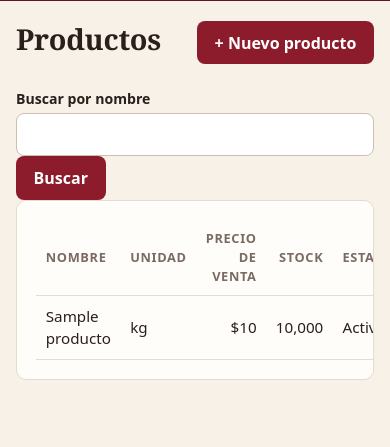
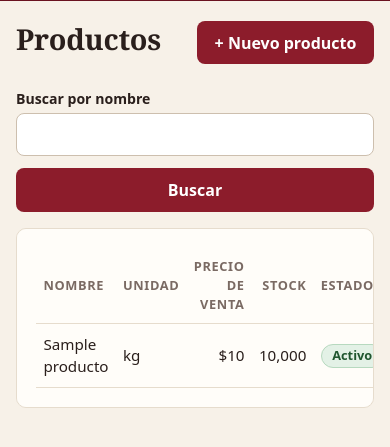
Before and after one commit to LFP2002/corte-gestion, a Django app: page /productos/ in a window 390 px wide. Shown: the part 301-748 px from the top of the page. Run offline with Django 5.2, Linux system fonts and the light colour scheme; a user stored in the database is signed in; tables that the repository leaves empty hold one stand-in row (values such as "Sample post").

Commit message:
style: mejorar dashboard, búsquedas, estados y responsive

```diff
--- a/static/css/style.css
+++ b/static/css/style.css
@@ -113,3 +113,65 @@ input[type="checkbox"] { width: auto; }
 .grid > a.card { text-decoration: none; color: var(--ink); }
 .grid > a.card:hover { border-color: var(--brand); }
 @media (max-width: 600px) { main { padding: 1rem; } .topbar { padding: .7rem 1rem; } .sesion { flex-wrap: wrap; } }
+
+
+/* Mejora visual controlada: indicadores, búsquedas y estados. */
+.dashboard-stats {
+  display: grid;
+  grid-template-columns: repeat(4, minmax(0, 1fr));
+  gap: 1rem;
+  margin-bottom: 1.8rem;
+}
+.dashboard-stats .card { margin: 0; min-width: 0; }
+.dashboard-stats .kpi .etiqueta { margin: 0 0 .5rem; font-weight: 600; }
+.dashboard-stats .kpi .valor { margin: 0; font-size: clamp(1.35rem, 2.3vw, 2rem); overflow-wrap: anywhere; }
+.dashboard-stats .kpi .valor.alerta { color: var(--brand); }
+.section-heading { margin: 0 0 1rem; }
+.grid > a.card { min-height: 140px; transition: border-color .15s ease, box-shadow .15s ease; }
+.grid > a.card:hover { box-shadow: 0 4px 16px rgba(42,31,28,.07); }
+.grid > a.card:focus-visible { outline: 3px solid var(--brand); outline-offset: 2px; }
+.grid > a.card h3 { font-size: 1.15rem; margin: 0 0 .45rem; }
+.grid > a.card p { margin: 0; }
+
+.search-form {
+  display: flex;
+  flex-wrap: wrap;
+  gap: .75rem;
+  align-items: flex-end;
+  margin: 0 0 1rem;
+}
+.search-form .campo-busqueda {
+  flex: 1 1 280px;
+  max-width: 540px;
+}
+.search-form .campo-busqueda label { margin: 0 0 .25rem; }
+.search-form .btn { flex: 0 0 auto; width: auto; min-width: 110px; }
+
+.estado {
+  display: inline-flex;
+  align-items: center;
+  border-radius: 99px;
+  border: 1px solid transparent;
+  font-size: .8rem;
+  font-weight: 600;
+  line-height: 1.2;
+  padding: .2rem .65rem;
+  white-space: nowrap;
+}
+.estado-disponible { color: #20562f; background: #e3f1e6; border-color: #b7d9bf; }
+.estado-agotado { color: #7e1724; background: #f6e4e4; border-color: #e3b3b8; }
+.estado-inactivo { color: #5c514b; background: #ece6dc; border-color: #d7c9b8; }
+.acciones { white-space: nowrap; }
+.paginacion { display: flex; gap: 1rem; align-items: center; margin: .6rem 0 1.2rem; }
+.paginacion a { font-weight: 600; }
+
+@media (max-width: 900px) {
+  .dashboard-stats { grid-template-columns: repeat(2, minmax(0, 1fr)); }
+}
+@media (max-width: 520px) {
+  .dashboard-stats { grid-template-columns: 1fr; }
+  .search-form .campo-busqueda { flex-basis: 100%; max-width: none; }
+  .search-form .btn { width: 100%; }
+  .grid > a.card { min-height: 110px; }
+  th, td { padding: .55rem .45rem; }
+}
```
